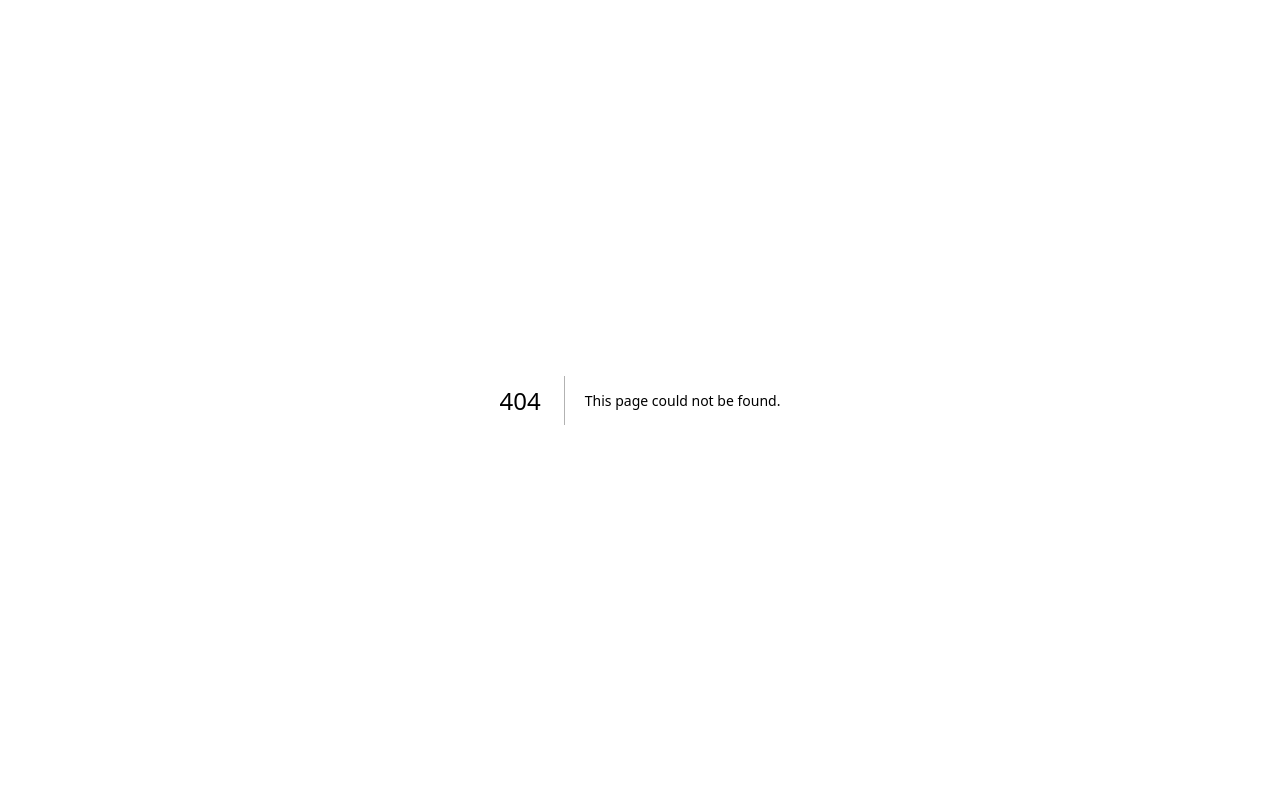
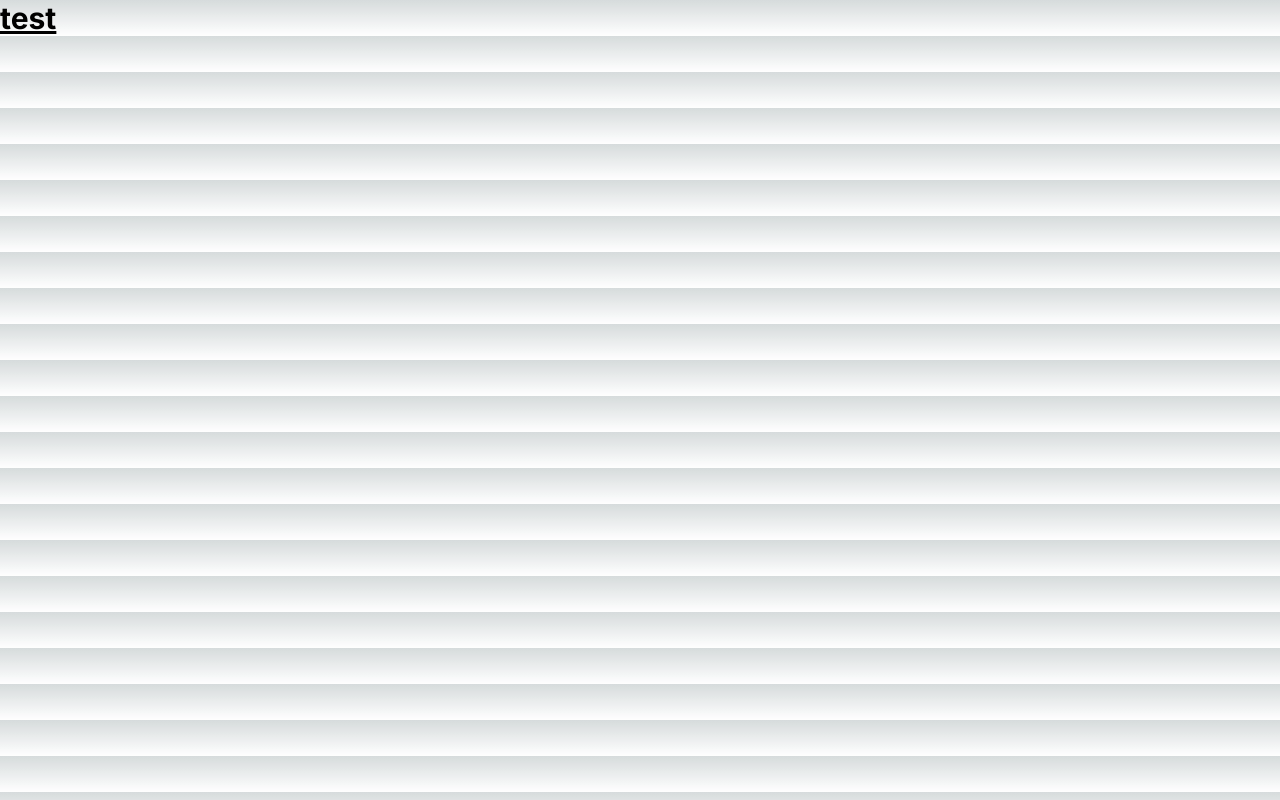
Before and after one commit to aldershko/google-keep-clone, a Next.js app: page /dashboard in a window 1280 px wide. Before the commit this address had no page. Built offline with nearby package versions, Linux system fonts and the light colour scheme.

Commit message:
add  the next js build

```diff
--- /dev/null
+++ b/app/dashboard/page.tsx
@@ -0,0 +1,9 @@
+import React from 'react'
+
+const test = () => {
+  return (
+    <div className='text-3xl font-bold underline'>test</div>
+  )
+}
+
+export default test
--- a/postcss.config.js
+++ b/postcss.config.js
@@ -1,6 +1,4 @@
-module.exports = {
-  plugins: {
-    tailwindcss: {},
-    autoprefixer: {},
-  },
-}
+export const plugins = {
+  tailwindcss: {},
+  autoprefixer: {},
+};
--- a/tailwind.config.js
+++ b/tailwind.config.js
@@ -4,6 +4,8 @@ module.exports = {
     './pages/**/*.{js,ts,jsx,tsx,mdx}',
     './components/**/*.{js,ts,jsx,tsx,mdx}',
     './app/**/*.{js,ts,jsx,tsx,mdx}',
+
+    "./src/**/*.{js,ts,jsx,tsx,mdx}",
   ],
   theme: {
     extend: {
```
Also changed, not shown: package.json (+5 -3 lines), 1 other file (tests, documents, lock files or other folders).
